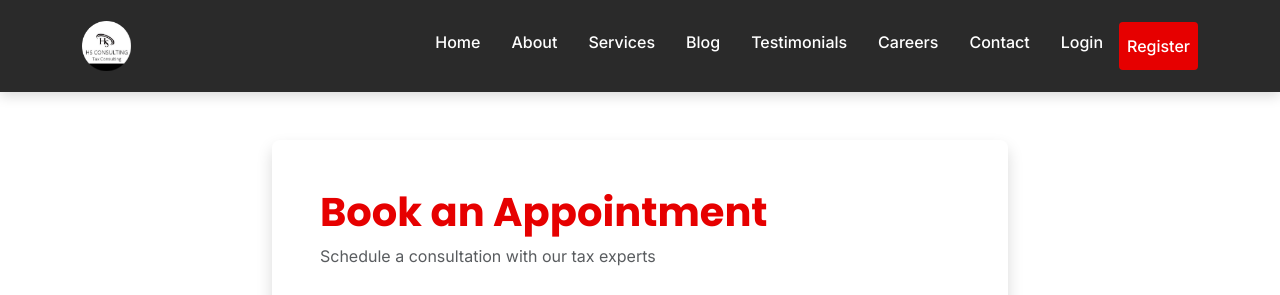
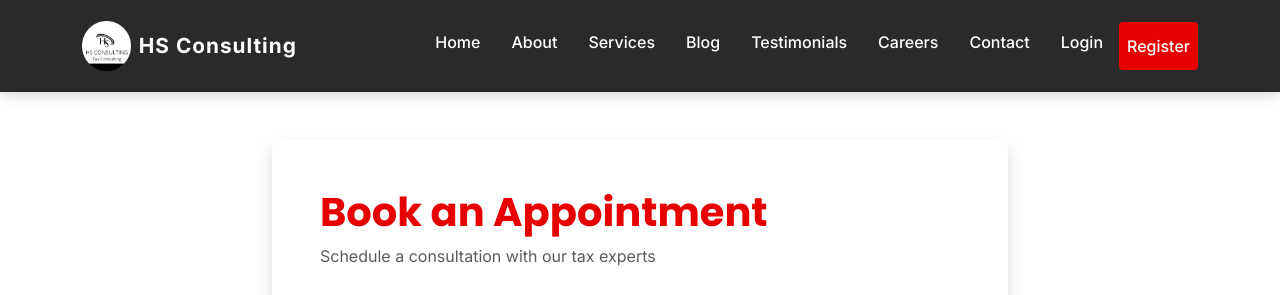
Before and after one commit to Adanhassan790/hsconsulting, a Django app: page /appointments/book/ in a window 1280 px wide. Shown: the top 295 px of the page. Run offline with Django 4.2, Linux system fonts and the light colour scheme; data that the repository does not hold is empty; parts of the project's set-up code (start-up, migrations or seed data) failed here and were passed over.

Commit message:
Add site name to navbar next to logo
- Added 'HS Consulting' text next to logo in header
- Uses professional bold font styling
- Creates complete brand identity in navigation bar

```diff
--- a/templates/base/base.html
+++ b/templates/base/base.html
@@ -19,8 +19,9 @@
     <!-- Navigation -->
     <nav class="navbar navbar-expand-lg navbar-dark bg-dark">
         <div class="container">
-            <a class="navbar-brand d-flex align-items-center" href="{% url 'core:home' %}">
+            <a class="navbar-brand d-flex align-items-center gap-2" href="{% url 'core:home' %}">
                 <img id="navbar-logo" src="{% static 'images/logo.png' %}" alt="HS Consulting" style="height: 50px; width: auto;" loading="eager">
+                <span style="font-weight: 700; font-size: 1.3rem; color: white;">HS Consulting</span>
             </a>
             <button class="navbar-toggler" type="button" data-bs-toggle="collapse" data-bs-target="#navbarNav">
                 <span class="navbar-toggler-icon"></span>
```
